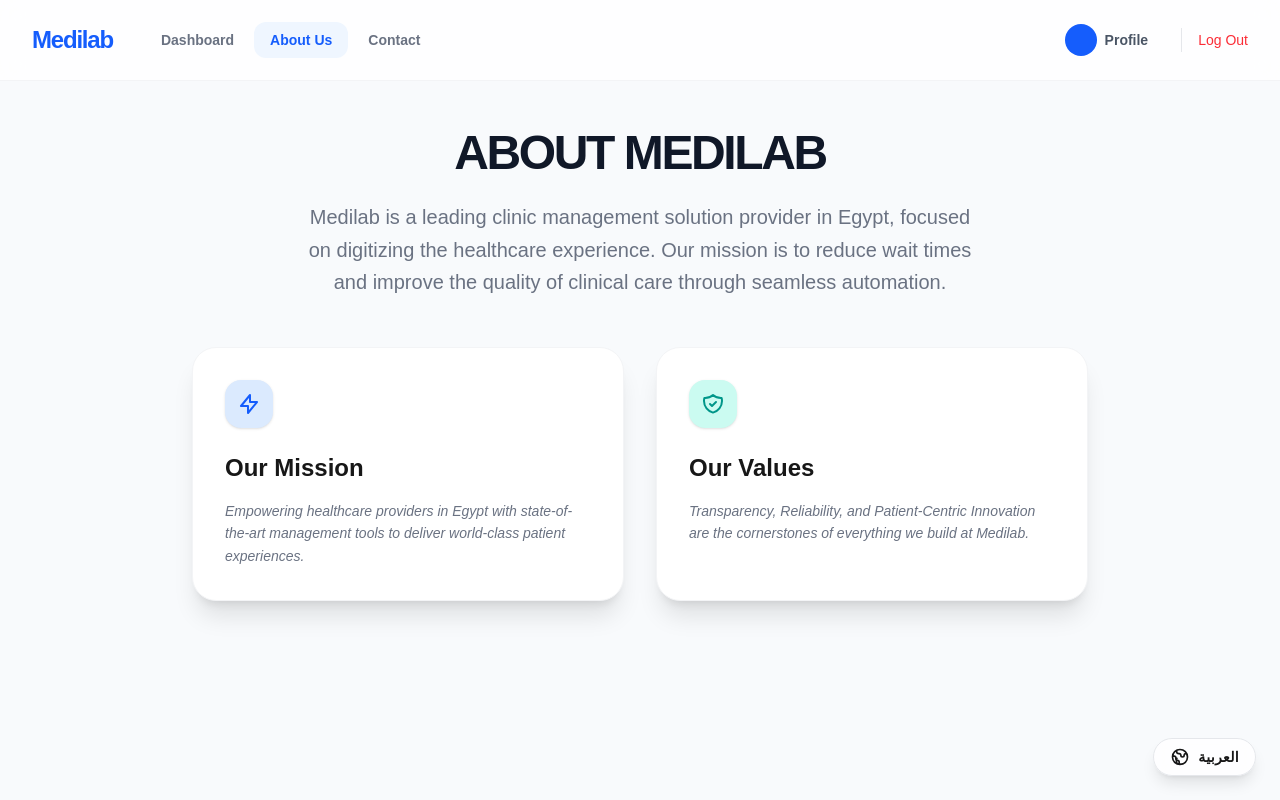
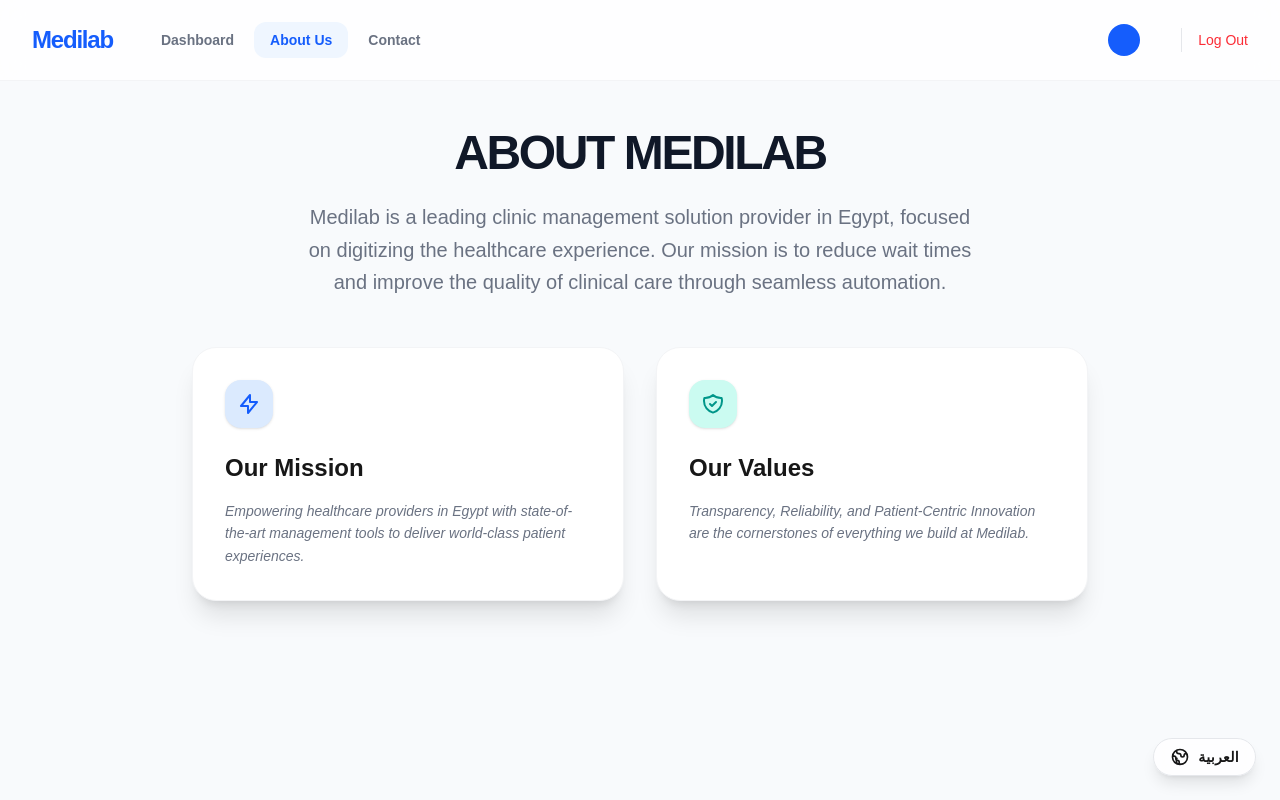
Before and after one commit to mostafawzy88/medilaab, a Next.js app: page /en/about in a window 1280 px wide. Built offline with nearby package versions, Linux system fonts and the light colour scheme; no server answers.

Commit message:
UI Refinement: Show username in Navbar and allow Rescheduling for in-progress appointments

```diff
--- a/src/components/DoctorDashboard.tsx
+++ b/src/components/DoctorDashboard.tsx
@@ -317,6 +317,7 @@ export default function DoctorDashboard({
                           ) : (
                             <>
                               <button onClick={() => fetchPatientHistory(apt.patient_id)} className="text-blue-600 hover:text-blue-700 font-bold px-3 py-1.5 rounded-lg text-xs transition-colors">History</button>
+                              <button onClick={() => { setEditingApt(apt); setShowBooking(true); }} className="bg-amber-100 text-amber-700 font-bold px-3 py-1.5 rounded-lg text-xs hover:bg-amber-200 transition-colors">Reschedule</button>
                               <button onClick={() => handleCallNext(apt.id, apt.patient.full_name)} className="bg-amber-500 text-white font-bold px-3 py-1.5 rounded-lg text-xs hover:bg-amber-600 transition-colors">Recall</button>
                               <button onClick={() => setActivePrescription(apt)} className="bg-purple-600 text-white px-4 py-2 rounded-xl text-xs font-bold shadow-lg shadow-purple-500/20">{t('write_prescription')}</button>
                               <button onClick={() => handleComplete(apt.id)} className="bg-emerald-600 text-white px-4 py-2 rounded-xl text-xs font-bold shadow-lg shadow-emerald-500/20">{t('mark_completed')}</button>
--- a/src/components/Navbar.tsx
+++ b/src/components/Navbar.tsx
@@ -56,7 +56,7 @@ export default function Navbar({ fullName, role }: { fullName: string, role?: st
               <div className="w-8 h-8 rounded-full bg-blue-600 text-white flex items-center justify-center text-xs font-black">
                 {fullName?.charAt(0)}
               </div>
-              <span className="text-sm font-bold hidden sm:inline">{t('profile')}</span>
+              <span className="text-sm font-bold hidden sm:inline">{fullName}</span>
             </Link>
             <div className="h-6 w-px bg-gray-200 dark:bg-gray-800 hidden sm:block"></div>
             <div className="hidden sm:block">
```
